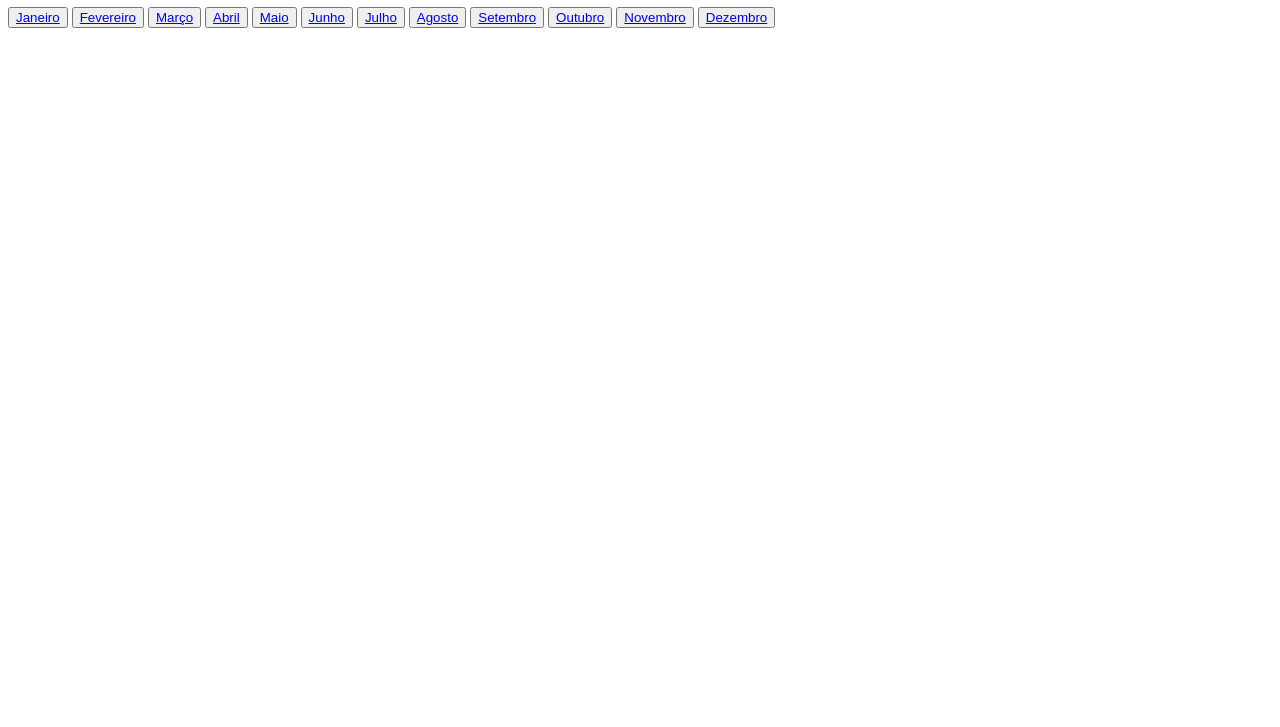
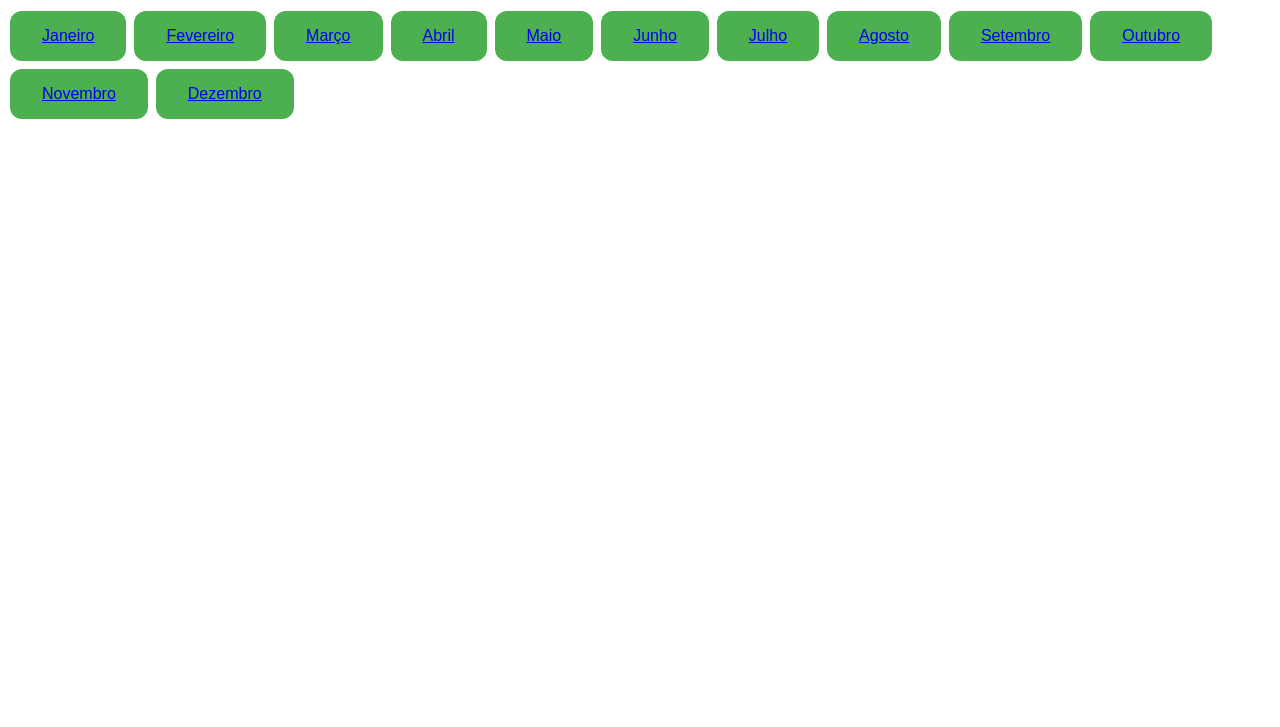
Before and after one commit to albanoxpto/DS, a plain HTML site: page index.html in a window 1280 px wide. Shown: the part 73-800 px from the top of the page. Drawn offline with Linux system fonts and the light colour scheme.

Commit message:
Update index.html

```diff
--- a/index.html
+++ b/index.html
@@ -2,23 +2,46 @@
 <html>
 <head>
 <title> Página com Botões dos Meses </title>
+<style>
+/* Define o estilo dos botões */
+.button {
+  background-color: #4CAF50; /* Cor de fundo */
+  border: none; /* Remove a borda */
+  color: white; /* Cor do texto */
+  padding: 16px 32px; /* Espaçamento interno */
+  text-align: center; /* Alinhamento do texto */
+  text-decoration: none; /* Remove a decoração do texto */
+  display: inline-block; /* Exibe como bloco inline */
+  font-size: 16px; /* Tamanho da fonte */
+  margin: 4px 2px; /* Margem */
+  -webkit-transition-duration: 0.4s; /* Duração da transição */
+  transition-duration: 0.4s; /* Duração da transição */
+  cursor: pointer; /* Altera o cursor quando passa o mouse */
+  border-radius: 12px; /* Arredondamento da borda */
+}
+/* Define o estilo quando o mouse está sobre o botão */
+.button:hover {
+  background-color: #3e8e41; /* Cor de fundo */
+  transform: scale(1.1); /* Aumenta o tamanho */
+}
+</style>
 </head>
 <body>
 
 <h1> Escolha o Mês: </h1>
 
-<button><a href="january.html">Janeiro</a></button>
-<button><a href="february.html">Fevereiro</a></button>
-<button><a href="march.html">Março</a></button>
-<button><a href="april.html">Abril</a></button>
-<button><a href="may.html">Maio</a></button>
-<button><a href="june.html">Junho</a></button>
-<button><a href="july.html">Julho</a></button>
-<button><a href="august.html">Agosto</a></button>
-<button><a href="september.html">Setembro</a></button>
-<button><a href="october.html">Outubro</a></button>
-<button><a href="november.html">Novembro</a></button>
-<button><a href="december.html">Dezembro</a></button>
+<button class="button"><a href="january.html">Janeiro</a></button>
+<button class="button"><a href="february.html">Fevereiro</a></button>
+<button class="button"><a href="march.html">Março</a></button>
+<button class="button"><a href="april.html">Abril</a></button>
+<button class="button"><a href="may.html">Maio</a></button>
+<button class="button"><a href="june.html">Junho</a></button>
+<button class="button"><a href="july.html">Julho</a></button>
+<button class="button"><a href="august.html">Agosto</a></button>
+<button class="button"><a href="september.html">Setembro</a></button>
+<button class="button"><a href="october.html">Outubro</a></button>
+<button class="button"><a href="november.html">Novembro</a></button>
+<button class="button"><a href="december.html">Dezembro</a></button>
 
 </body>
 </html>
```
